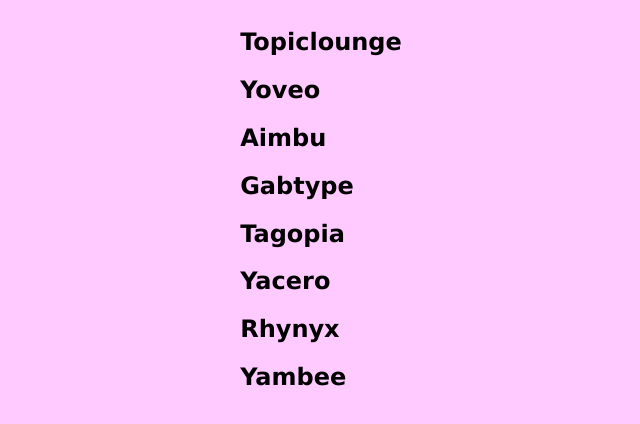
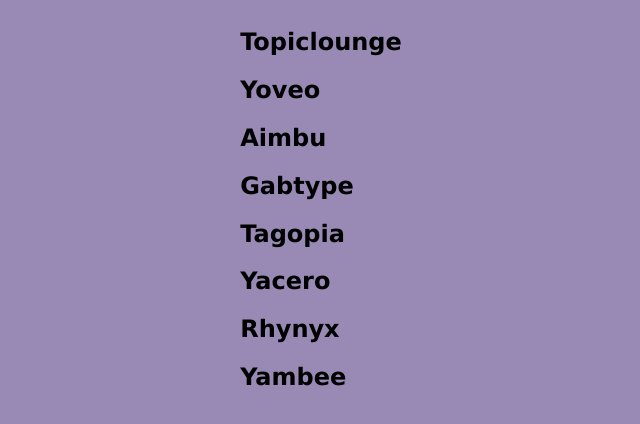
Before and after one commit to Stanislav453/Accordion, a React (Create React App) app: page / in a window 1280 px wide. Shown: the top 424 px of the page, without its empty margins (319-959 px from the left). Built offline with nearby package versions, Linux system fonts and the light colour scheme.

Commit message:
Zmenil som farby pre lepší dizajn

```diff
--- a/src/SCSS/_variables.scss
+++ b/src/SCSS/_variables.scss
@@ -1,8 +1,8 @@
 //Color
-$--background: #ffcaff;
-$--block-color: #ff94e6;
-$--font-color: #ff5aa2;
-$--Hight-text-color: #e50d59;
+$--background: #988ab5;
+$--block-color: #655880;
+$--font-color: #005b3f;
+$--Hight-text-color: #f8ebff;
 
 //Font
 $--main-font: Verdana, Geneva, Tahoma, sans-serif;
```
